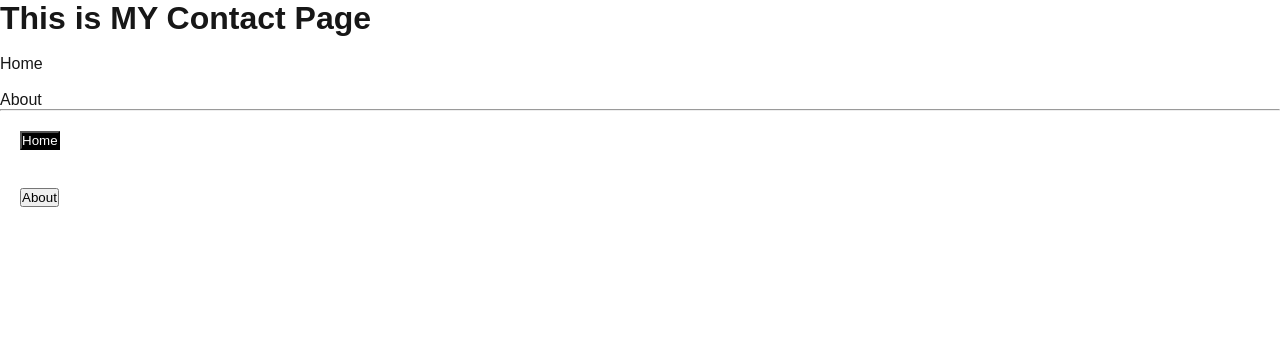
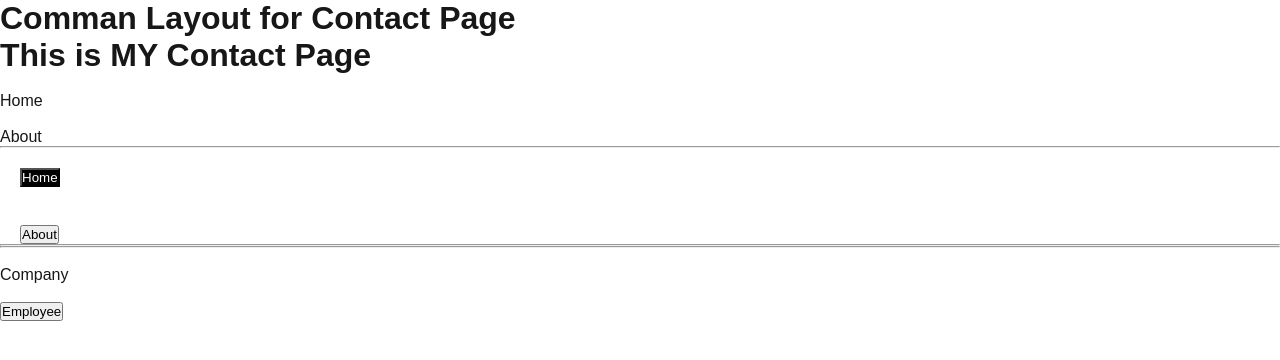
Before and after one commit to rohit1620/nextjs_withTechzeen, a Next.js app in the folder rohit/: page /contact in a window 1280 px wide. Shown: the top 360 px of the page. Built offline with nearby package versions, Linux system fonts and the light colour scheme.

Commit message:
part9 compleated

```diff
--- /dev/null
+++ b/rohit/src/app/contact/layout.jsx
@@ -0,0 +1,13 @@
+"use client"
+import { usePathname } from "next/navigation"
+
+export default function Layout({children}){
+    const currentPath= usePathname()
+    return(
+
+        <>
+       { currentPath!=="/contact/company"?<h1>Comman Layout for Contact Page</h1>:null}
+        {children}
+        </>
+    )
+}
--- a/rohit/src/app/contact/page.jsx
+++ b/rohit/src/app/contact/page.jsx
@@ -1,10 +1,10 @@
 'use client'
-import React from 'react';
 import Link from 'next/link';
 import { useRouter } from 'next/navigation';
 
+
 const Contact = () => {
-    const router=useRouter();
+   let router=useRouter()
     const handleRouting=(value)=>{
          router.push(value)
     }
@@ -21,6 +21,14 @@ const Contact = () => {
      <hr />
      <button style={{marginLeft:"20px",marginTop:"20px",backgroundColor:"black",color:"white"}} onClick={()=>handleRouting("./home")}>Home</button> <br /><br />
      <button style={{marginLeft:"20px",marginTop:"20px"}} onClick={()=>handleRouting("./about")}>About</button>
+
+     <hr /> <hr />
+      {/* Nested Routing */}
+     <div>
+      <br />
+        <Link href="/contact/company"><span>Company</span></Link> <br /><br />
+         <button onClick={()=>handleRouting("/contact/employees")}>Employee</button>
+     </div>
     </div>
   )
 }
```
Also changed, not shown: rohit/src/app/contact/company/page.jsx (added, +13 -0 lines), rohit/src/app/contact/employees/page.jsx (added, +20 -0 lines).
